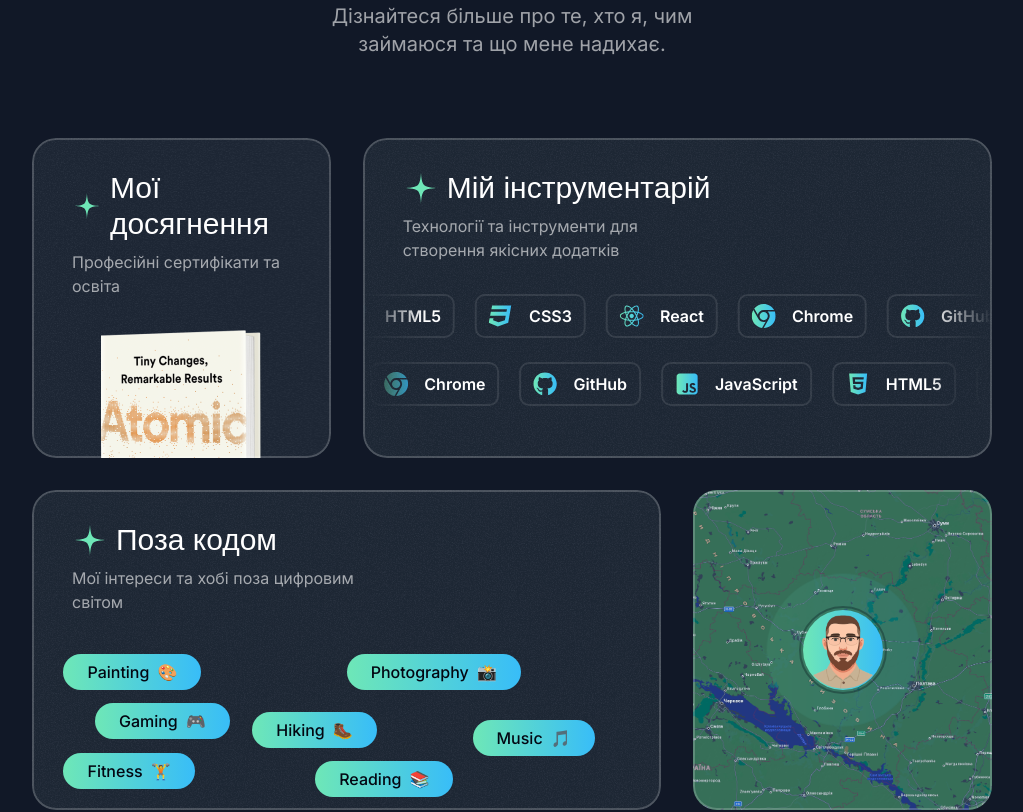
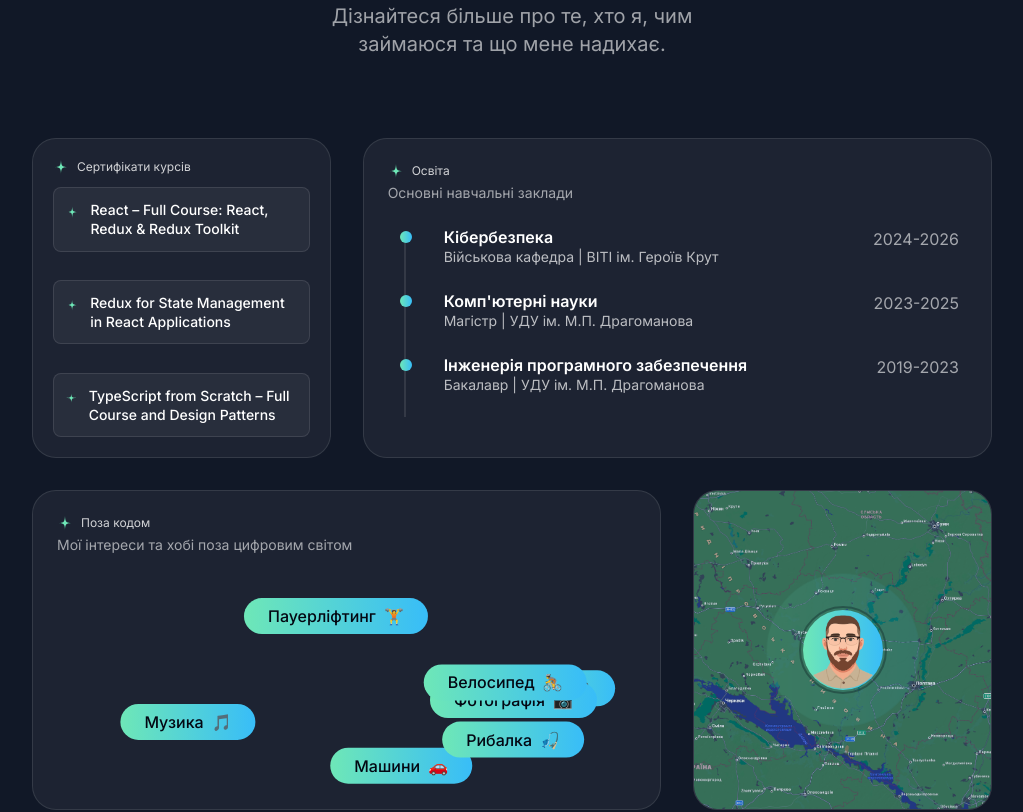
Before and after one commit to RomanBashtovyi/Bashtovyi-Frontend-Portfolio, a Next.js app: page / in a window 1280 px wide. Shown: the part 5660-6472 px from the top of the page, without its empty margins (128-1151 px from the left). Built offline with nearby package versions, Linux system fonts and the light colour scheme; a web font is replaced by a local one.

Commit message:
feat(about): enhance About section with new education and course certificates details, update localization for English and Ukrainian

```diff
--- a/src/locales/en/sections.json
+++ b/src/locales/en/sections.json
@@ -14,11 +14,16 @@
     "description": "Learn more about who I am, what I do, and what inspires me.",
     "achievements": {
       "title": "My Achievements",
-      "description": "Professional certificates and education"
+      "description": "Professional certificates and education",
+      "courseCertificates": "Course certificates"
     },
     "toolbox": {
       "title": "My Toolbox",
       "description": "Technologies and tools I use to craft exceptional digital experiences"
+    },
+    "education": {
+      "title": "Education",
+      "description": "Key institutions"
     },
     "hobbies": {
       "title": "Beyond the Code",
--- a/src/locales/uk/sections.json
+++ b/src/locales/uk/sections.json
@@ -14,11 +14,16 @@
     "description": "Дізнайтеся більше про те, хто я, чим займаюся та що мене надихає.",
     "achievements": {
       "title": "Мої досягнення",
-      "description": "Професійні сертифікати та освіта"
+      "description": "Професійні сертифікати та освіта",
+      "courseCertificates": "Сертифікати курсів"
     },
     "toolbox": {
       "title": "Мій інструментарій",
       "description": "Технології та інструменти для створення якісних додатків"
+    },
+    "education": {
+      "title": "Освіта",
+      "description": "Основні навчальні заклади"
     },
     "hobbies": {
       "title": "Поза кодом",
--- a/src/sections/About.tsx
+++ b/src/sections/About.tsx
@@ -2,7 +2,7 @@
 import { SectionHeader } from '@/components/SectionHeader'
 import { Card } from '@/components/Card'
 import StarIcon from '@/assets/icons/star.svg'
-import bookImage from '@/assets/images/book-cover.png'
+import ArrowDownIcon from '@/assets/icons/arrow-down.svg'
 import Image from 'next/image'
 import JavaScriptIcon from '@/assets/icons/square-js.svg'
 import HTML5Icon from '@/assets/icons/html5.svg'
@@ -15,8 +15,12 @@ import mapImage from '@/assets/images/map.png'
 import smileEmoji from '@/assets/images/avatar.png'
 import { CardHeader } from '@/components/CardHeader'
 import { ToolboxItems } from '@/components/ToolboxItems'
-import { motion } from 'framer-motion'
-import { useRef } from 'react'
+import {
+  motion,
+  useAnimationFrame,
+  useMotionValue,
+} from 'framer-motion'
+import { useEffect, useRef, useState } from 'react'
 import { useLanguage } from '@/contexts/LanguageContext'
 
 const toolboxItems = [
@@ -48,52 +52,195 @@ const toolboxItems = [
 
 const hobbies = [
   {
-    title: 'Painting',
-    emoji: '🎨',
-    left: '5%',
-    top: '5%',
+    titleUk: 'Ігри',
+    titleEn: 'Gaming',
+    emoji: '🎮',
+    left: '10%',
+    top: '20%',
   },
   {
-    title: 'Photography',
-    emoji: '📸',
-    left: '50%',
-    top: '5%',
+    titleUk: 'Пауерліфтинг',
+    titleEn: 'Powerlifting',
+    emoji: '🏋️',
+    left: '65%',
+    top: '18%',
   },
   {
-    title: 'Hiking',
-    emoji: '🥾',
+    titleUk: 'Машини',
+    titleEn: 'Cars',
+    emoji: '🚗',
     left: '35%',
-    top: '40%',
+    top: '8%',
   },
   {
-    title: 'Gaming',
-    emoji: '🎮',
-    left: '10%',
-    top: '35%',
-  },
-  {
-    title: 'Music',
-    emoji: '🎵',
-    left: '70%',
-    top: '45%',
-  },
-  {
-    title: 'Fitness',
-    emoji: '🏋️',
+    titleUk: 'Фотографія',
+    titleEn: 'Photography',
+    emoji: '📸',
     left: '5%',
     top: '65%',
   },
   {
-    title: 'Reading',
-    emoji: '📚',
-    left: '45%',
+    titleUk: 'Музика',
+    titleEn: 'Music',
+    emoji: '🎵',
+    left: '70%',
+    top: '55%',
+  },
+  {
+    titleUk: 'Рибалка',
+    titleEn: 'Fishing',
+    emoji: '🎣',
+    left: '40%',
     top: '70%',
+  },
+  {
+    titleUk: 'Велосипед',
+    titleEn: 'Cycling',
+    emoji: '🚴',
+    left: '25%',
+    top: '40%',
+  },
+]
+
+const certificates = [
+  {
+    title:
+      'React – Full Course: React, Redux & Redux Toolkit',
+    url: 'https://www.udemy.com/certificate/UC-1de09707-57d8-449b-8dc5-4c07f4aaea10/',
+  },
+  {
+    title:
+      'Redux for State Management in React Applications',
+    url: 'https://www.udemy.com/certificate/UC-eea47f18-1659-4d18-8239-3d7eed9b46ee/',
+  },
+  {
+    title:
+      'TypeScript from Scratch – Full Course and Design Patterns',
+    url: 'https://www.udemy.com/certificate/UC-86063e19-725c-46ed-a343-cee0a68d470f/',
+  },
+]
+
+const education = [
+  {
+    titleUk: 'Кібербезпека',
+    titleEn: 'Cybersecurity',
+    schoolUk: 'Військова кафедра | ВІТІ ім. Героїв Крут',
+    schoolEn:
+      'Military Department | VITI (Heroes of Kruty Institute)',
+    period: '2024-2026',
+  },
+  {
+    titleUk: "Комп'ютерні науки",
+    titleEn: 'Computer Science (Master)',
+    schoolUk: 'Магістр | УДУ ім. М.П. Драгоманова',
+    schoolEn: 'Master | Dragomanov University',
+    period: '2023-2025',
+  },
+  {
+    titleUk: 'Інженерія програмного забезпечення',
+    titleEn: 'Software Engineering (Bachelor)',
+    schoolUk: 'Бакалавр | УДУ ім. М.П. Драгоманова',
+    schoolEn: 'Bachelor | Dragomanov University',
+    period: '2019-2023',
   },
 ]
 
 export const AboutSection = () => {
   const constraintRef = useRef(null)
-  const { t } = useLanguage()
+  const { t, locale } = useLanguage()
+  const [showScrollHint, setShowScrollHint] = useState(true)
+
+  const FloatingBadge = ({
+    label,
+    emoji,
+    leftPercent,
+    topPercent,
+  }: {
+    label: string
+    emoji: string
+    leftPercent: number
+    topPercent: number
+  }) => {
+    const badgeRef = useRef<HTMLDivElement | null>(null)
+    const x = useMotionValue(0)
+    const y = useMotionValue(0)
+    const velocity = useRef({
+      vx: 40 + Math.random() * 40,
+      vy: 40 + Math.random() * 40,
+    })
+    const paused = useRef(false)
+
+    useEffect(() => {
+      const container =
+        constraintRef.current as HTMLDivElement | null
+      const el = badgeRef.current
+      if (!container || !el) return
+      const { width, height } =
+        container.getBoundingClientRect()
+      const initX =
+        (leftPercent / 100) * (width - el.offsetWidth)
+      const initY =
+        (topPercent / 100) * (height - el.offsetHeight)
+      x.set(Math.max(0, initX))
+      y.set(Math.max(0, initY))
+    }, [leftPercent, topPercent, x, y])
+
+    useAnimationFrame((t, delta) => {
+      if (paused.current) return
+      const container =
+        constraintRef.current as HTMLDivElement | null
+      const el = badgeRef.current
+      if (!container || !el) return
+      const { width, height } =
+        container.getBoundingClientRect()
+      const maxX = width - el.offsetWidth
+      const maxY = height - el.offsetHeight
+
+      const dt = Math.min(delta, 32) / 1000
+      let nextX = x.get() + velocity.current.vx * dt
+      let nextY = y.get() + velocity.current.vy * dt
+
+      if (nextX <= 0 || nextX >= maxX) {
+        velocity.current.vx *= -1
+        nextX = Math.max(0, Math.min(maxX, nextX))
+      }
+      if (nextY <= 0 || nextY >= maxY) {
+        velocity.current.vy *= -1
+        nextY = Math.max(0, Math.min(maxY, nextY))
+      }
+
+      x.set(nextX)
+      y.set(nextY)
+    })
+
+    return (
+      <motion.div
+        ref={badgeRef}
+        className="inline-flex items-center gap-2 px-6 bg-gradient-to-r from-emerald-300 to-sky-400 rounded-full py-1.5 absolute"
+        style={{ x, y }}
+        drag
+        dragConstraints={constraintRef}
+        dragMomentum={false}
+        onDragStart={() => {
+          paused.current = true
+        }}
+        onDragEnd={() => {
+          const speed = 10 + Math.random() * 30
+          const angle = Math.random() * Math.PI * 2
+          velocity.current = {
+            vx: Math.cos(angle) * speed,
+            vy: Math.sin(angle) * speed,
+          }
+          paused.current = false
+        }}
+      >
+        <span className="text-gray-950 font-medium">
+          {label}
+        </span>
+        <span>{emoji}</span>
+      </motion.div>
+    )
+  }
 
   return (
     <section id="about" className="py-20 lg:py-28">
@@ -105,64 +252,124 @@ export const AboutSection = () => {
         />
         <div className="mt-20 flex flex-col gap-8">
           <div className="grid grid-cols-1 gap-8 md:grid-cols-5 lg:grid-cols-3">
-            <Card className="h-[320px] md:col-span-2 lg:col-span-1">
-              <CardHeader
-                title={t('about.achievements.title')}
-                description={t(
-                  'about.achievements.description'
-                )}
-              />
-              <div className="w-40 mx-auto mt-2 md:mt-0">
-                <Image src={bookImage} alt="Book Cover" />
+            <div className="md:col-span-2 lg:col-span-1 p-5 rounded-3xl bg-white/5 border border-white/10 h-[320px] flex flex-col">
+              <div className="flex items-center gap-2 text-xs text-white/80">
+                <StarIcon className="w-4 h-4 text-emerald-300" />
+                <span>
+                  {t(
+                    'about.achievements.courseCertificates'
+                  )}
+                </span>
               </div>
-            </Card>
-            <Card className="h-[320px] md:col-span-3 lg:col-span-2">
-              <CardHeader
-                title={t('about.toolbox.title')}
-                description={t('about.toolbox.description')}
-              />
-              <ToolboxItems
-                items={toolboxItems}
-                itemsWrapperClassName="animate-move-left [animation-duration:30s]"
-              />
-              <ToolboxItems
-                items={toolboxItems}
-                className="mt-6 "
-                itemsWrapperClassName=" animate-move-right [animation-duration:20s]"
-              />
-            </Card>
+              <ul className="mt-3 flex flex-1 flex-col justify-between">
+                {certificates.map((c) => (
+                  <li key={c.url}>
+                    <a
+                      href={c.url}
+                      target="_blank"
+                      rel="noreferrer noopener"
+                      className="group flex items-start gap-3 p-3 rounded-lg bg-white/5 border border-white/10 hover:bg-white/10 transition-colors"
+                    >
+                      <StarIcon className="w-5 h-5 text-emerald-300 mt-0.5" />
+                      <p className="text-white text-sm font-medium leading-snug group-hover:underline">
+                        {c.title}
+                      </p>
+                    </a>
+                  </li>
+                ))}
+              </ul>
+            </div>
+            <div className="p-6 rounded-3xl bg-white/5 border border-white/10 md:col-span-3 lg:col-span-2 h-[320px] flex flex-col">
+              <div className="flex items-center gap-2 text-xs text-white/80">
+                <StarIcon className="w-4 h-4 text-emerald-300" />
+                <span>{t('about.education.title')}</span>
+              </div>
+              <p className="mt-1 text-white/60 text-sm">
+                {t('about.education.description')}
+              </p>
+              <div
+                className="mt-3 relative flex-1 overflow-auto pr-2"
+                onScroll={(e) => {
+                  const atTop =
+                    e.currentTarget.scrollTop <= 2
+                  if (showScrollHint !== atTop) {
+                    setShowScrollHint(atTop)
+                  }
+                }}
+              >
+                <div className="absolute left-4 top-4 bottom-4 w-0.5 bg-white/10" />
+                {education.map((ed, idx) => (
+                  <div
+                    key={idx}
+                    className="relative pl-14 py-3"
+                  >
+                    <div className="absolute left-3 top-4 w-3 h-3 rounded-full bg-gradient-to-r from-emerald-300 to-sky-400" />
+                    <div className="flex flex-col sm:flex-row sm:items-start sm:justify-between gap-1 sm:gap-4">
+                      <div className="min-w-0">
+                        <h4 className="text-white font-semibold leading-tight truncate sm:whitespace-normal">
+                          {locale === 'uk'
+                            ? ed.titleUk
+                            : ed.titleEn}
+                        </h4>
+                        <p className="text-white/70 text-sm">
+                          {locale === 'uk'
+                            ? ed.schoolUk
+                            : ed.schoolEn}
+                        </p>
+                      </div>
+                      <span className="text-white/60 text-sm sm:text-base whitespace-nowrap pt-1 sm:pt-0">
+                        {ed.period}
+                      </span>
+                    </div>
+                  </div>
+                ))}
+                <motion.div
+                  className="pointer-events-none absolute bottom-2 left-1/2 -translate-x-1/2 sm:left-auto sm:right-3 sm:bottom-12 sm:translate-x-0 lg:hidden"
+                  initial={{ opacity: 0, y: 6 }}
+                  animate={{
+                    opacity: showScrollHint ? 1 : 0,
+                    y: showScrollHint ? 0 : 6,
+                  }}
+                  transition={{ duration: 0.25 }}
+                >
+                  <div className="relative rounded-full p-1.5 bg-white/10 border border-white/10">
+                    <ArrowDownIcon className="w-3.5 h-3.5 text-white/80 animate-bounce" />
+                  </div>
+                </motion.div>
+              </div>
+            </div>
           </div>
           <div className="grid grid-cols-1 gap-8 md:grid-cols-5 lg:grid-cols-3">
-            <Card className="h-[320px] p-0 flex flex-col md:col-span-3 lg:col-span-2">
-              <CardHeader
-                title={t('about.hobbies.title')}
-                description={t('about.hobbies.description')}
-                className="px-6 py-6"
-              />
+            <div className="p-6 rounded-3xl bg-white/5 border border-white/10 flex flex-col md:col-span-3 lg:col-span-2 min-h-[320px]">
+              <div className="px-0 pb-4">
+                <div className="flex items-center gap-2 text-xs text-white/80">
+                  <StarIcon className="w-4 h-4 text-emerald-300" />
+                  <span>{t('about.hobbies.title')}</span>
+                </div>
+                <p className="mt-1 text-white/60 text-sm">
+                  {t('about.hobbies.description')}
+                </p>
+              </div>
               <div
                 className="relative flex-1"
                 ref={constraintRef}
               >
                 {hobbies.map((hobby) => (
-                  <motion.div
-                    key={hobby.title}
-                    className="inline-flex items-center gap-2 px-6 bg-gradient-to-r from-emerald-300 to-sky-400 rounded-full py-1.5 absolute"
-                    style={{
-                      left: hobby.left,
-                      top: hobby.top,
-                    }}
-                    drag
-                    dragConstraints={constraintRef}
-                  >
-                    <span className="text-gray-950 font-medium">
-                      {hobby.title}
-                    </span>
-                    <span>{hobby.emoji}</span>
-                  </motion.div>
+                  <FloatingBadge
+                    key={hobby.titleEn}
+                    label={
+                      locale === 'uk'
+                        ? hobby.titleUk
+                        : hobby.titleEn
+                    }
+                    emoji={hobby.emoji}
+                    leftPercent={parseFloat(hobby.left)}
+                    topPercent={parseFloat(hobby.top)}
+                  />
                 ))}
               </div>
-            </Card>
-            <Card className="h-[320px] p-0 relative md:col-span-2 lg:col-span-1">
+            </div>
+            <div className="p-0 relative md:col-span-2 lg:col-span-1 rounded-3xl overflow-hidden bg-white/5 border border-white/10">
               <Image
                 src={mapImage}
                 alt="Map"
@@ -180,7 +387,7 @@ export const AboutSection = () => {
                   className="size-20"
                 />
               </div>
-            </Card>
+            </div>
           </div>
         </div>
       </div>
```
